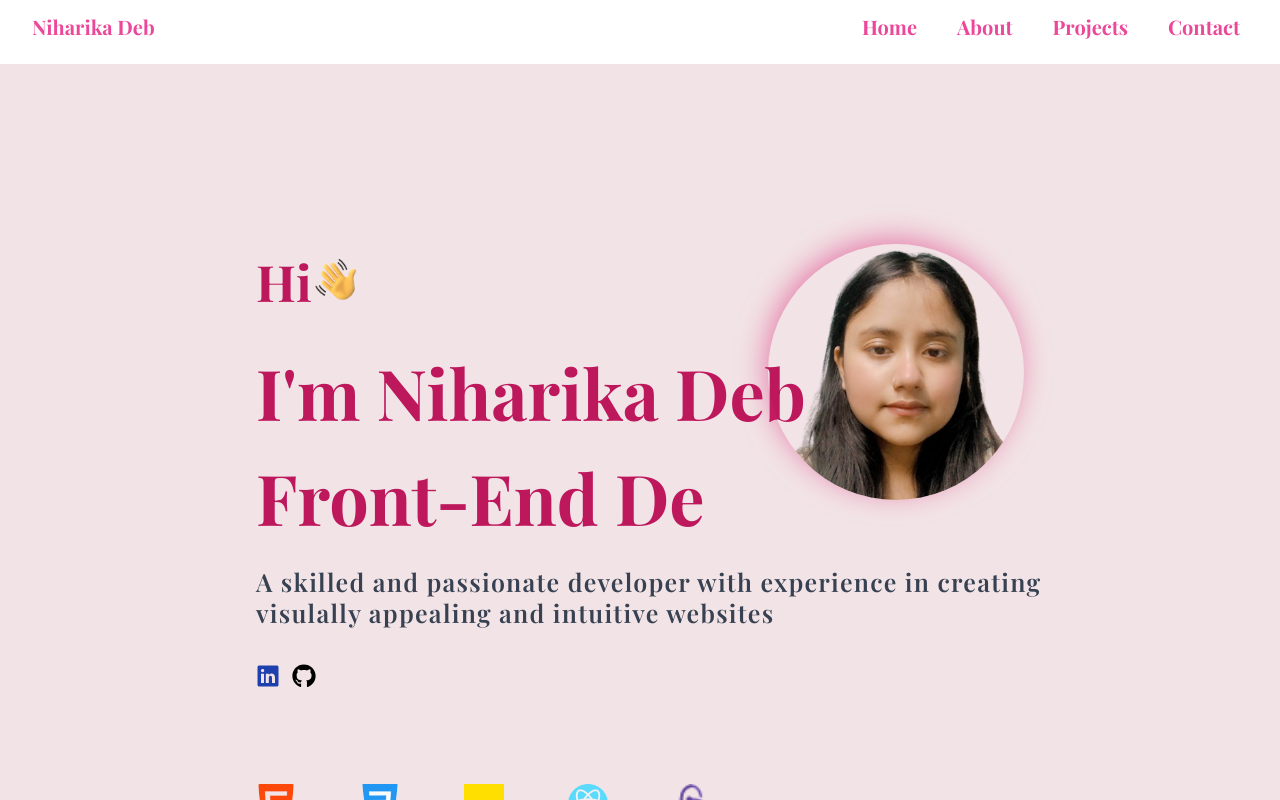
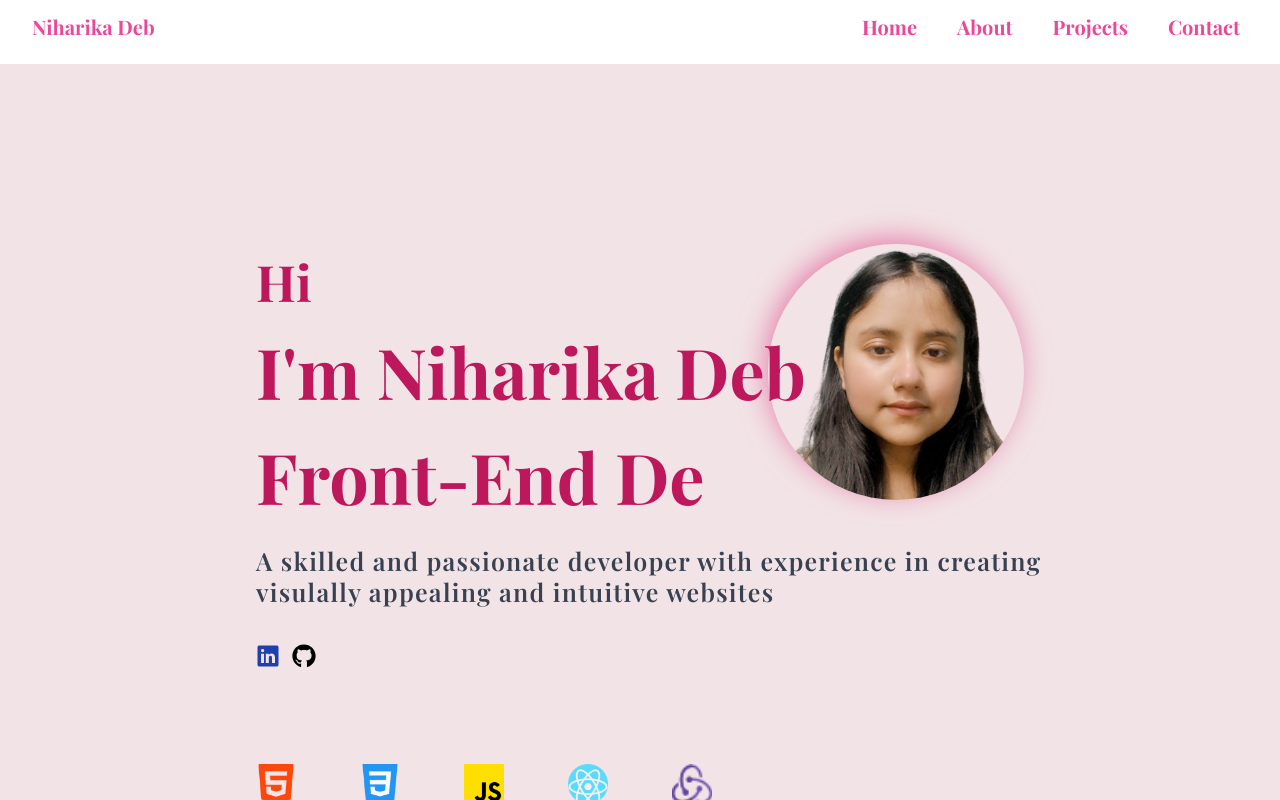
Before and after one commit to nihaa222/portfolioo, a React (Vite) app: page / in a window 1280 px wide. Built offline with nearby package versions, Linux system fonts and the light colour scheme.

Commit message:
testing if it still works

```diff
--- a/src/Sections/Home.jsx
+++ b/src/Sections/Home.jsx
@@ -59,13 +59,13 @@ const Home = ({ isScrolled }) => {
               >
                 Hi
               </p>
-              <p style={{ display: "inline" }}>
+              {/* <p style={{ display: "inline" }}>
                 <img
                   style={{ display: "inline" }}
                   className="h-6 w-6 mb-3 lg:w-12 lg:h-12 lg:mb-9"
                   src="hand.png"
                 ></img>
-              </p>
+              </p> */}
 
               <p className="text-[25px] lg:text-[50px] xl:text-[70px] sm:text-[35px] text-pink-700 font-bold">
                 I'm Niharika Deb
```
